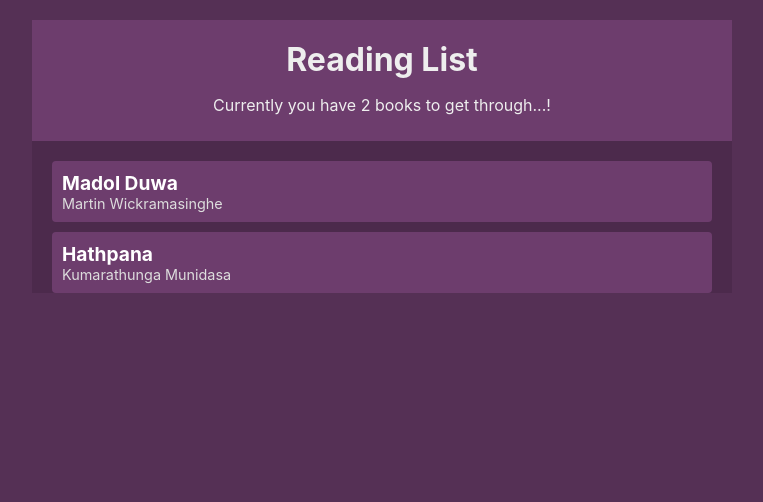
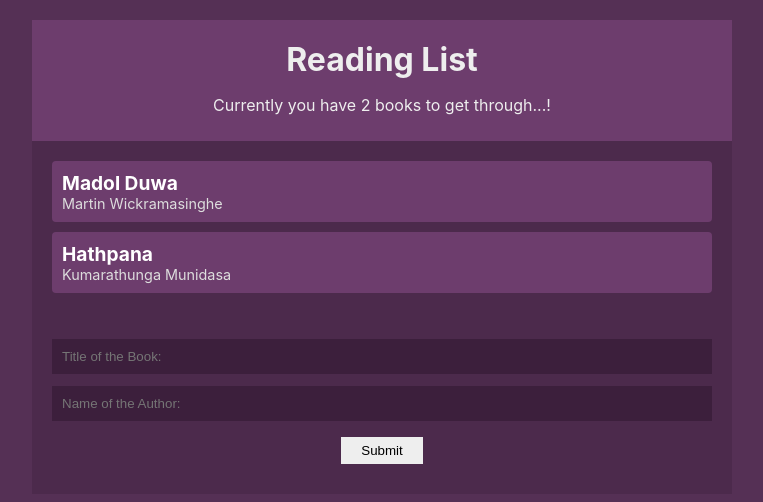
Before and after one commit to PawanGunawardhana/Book-List, a React (Create React App) app: page / in a window 1280 px wide. Shown: the top 502 px of the page, without its empty margins (258-1021 px from the left). Built offline with nearby package versions, Linux system fonts and the light colour scheme.

Commit message:
Create BookForm and fixed a bug and added some css

```diff
--- a/src/App.js
+++ b/src/App.js
@@ -1,3 +1,4 @@
+import NewBookForm from "./components/BookForm";
 import BookList from "./components/BookList";
 import Navbar from "./components/Navbar";
 import BookContextProvider from "./contexts/BookContext";
@@ -7,7 +8,8 @@ function App() {
     <div className="App">
       <BookContextProvider>
         <Navbar />
-        <BookList/>
+        <BookList />
+        <NewBookForm />
       </BookContextProvider>
     </div>
   )
--- a/src/components/BookForm.js
+++ b/src/components/BookForm.js
@@ -0,0 +1,42 @@
+import React, { useContext, useState } from "react";
+import { BookContext } from "../contexts/BookContext";
+
+const NewBookForm = () => {
+  const { addBook } = useContext(BookContext);
+  const [title, setTitle] = useState("");
+  const [author, setAuthor] = useState("");
+
+  const handleSubmit = (e) => {
+    e.preventDefault();
+    console.log(title, author);
+    addBook(title, author);
+    setTitle("");
+    setAuthor("");
+  };
+
+  return (
+    <form onSubmit={handleSubmit}>
+      <input
+        placeholder="Title of the Book:"
+        type="text"
+        required
+        value={title}
+        onChange={(e) => {
+          setTitle(e.target.value);
+        }}
+      />
+      <input
+        placeholder="Name of the Author:"
+        type="text"
+        required
+        value={author}
+        onChange={(e) => {
+          setAuthor(e.target.value);
+        }}
+      />
+      <input type="submit" value="Submit" />
+    </form>
+  );
+};
+
+export default NewBookForm;
--- a/src/contexts/BookContext.js
+++ b/src/contexts/BookContext.js
@@ -10,7 +10,7 @@ const BookContextProvider = (props) => {
   ]);
 
   const addBook = (title, author) => {
-    setBooks([...books], { title: title, author: author, id: uuidv4() });
+    setBooks([...books, { title: title, author: author, id: uuidv4() }]);
   };
 
   const removeBook = (id) => {
--- a/src/index.css
+++ b/src/index.css
@@ -1,57 +1,77 @@
 body {
   margin: 0;
-  font-family: -apple-system, BlinkMacSystemFont, 'Segoe UI', 'Roboto', 'Oxygen',
-    'Ubuntu', 'Cantarell', 'Fira Sans', 'Droid Sans', 'Helvetica Neue',
+  font-family: -apple-system, BlinkMacSystemFont, "Segoe UI", "Roboto", "Oxygen",
+    "Ubuntu", "Cantarell", "Fira Sans", "Droid Sans", "Helvetica Neue",
     sans-serif;
   -webkit-font-smoothing: antialiased;
   -moz-osx-font-smoothing: grayscale;
-  background: #553055
+  background: #553055;
 }
 
-.App{
+.App {
   background: #4c2a4c;
   margin: 20px auto;
   width: 90%;
   max-width: 700px;
   color: #eee;
 }
-.navbar{
+.navbar {
   padding: 10px 20px;
   text-align: center;
-  background: #6d3d6d
+  background: #6d3d6d;
 }
-.navbar h1{
+.navbar h1 {
   margin: 10px 0;
 }
 
-.book-list{
+.book-list {
   margin: 20px;
 }
-.book-list ul{
+.book-list ul {
   padding: 0;
   list-style-type: none;
 }
-.book-list li{
+.book-list li {
   background: #6d3d6d;
   border-radius: 4px;
   padding: 10px;
   cursor: pointer;
   margin: 10px 0;
 }
-.book-list li:hover{
+.book-list li:hover {
   opacity: 0.7;
   text-decoration: line-through;
 }
-.book-list .title{
+.book-list .title {
   font-weight: bold;
   color: #fff;
   font-size: 1.2em;
 }
-.book-list .author{
+.book-list .author {
   font-size: 0.9em;
   color: #ddd;
 }
-.empty{
+.empty {
   margin: 20px;
   text-align: center;
 }
+
+form {
+  padding: 20px;
+}
+input[type="text"] {
+  width: 100%;
+  padding: 10px;
+  box-sizing: border-box;
+  margin: 6px 0;
+  background: #3c1f3c;
+  color: #fff;
+  border: 0;
+}
+input[type="submit"] {
+  margin: 10px auto;
+  background: #eee;
+  border: 0;
+  padding: 6px 20px;
+  display: block;
+}
```
